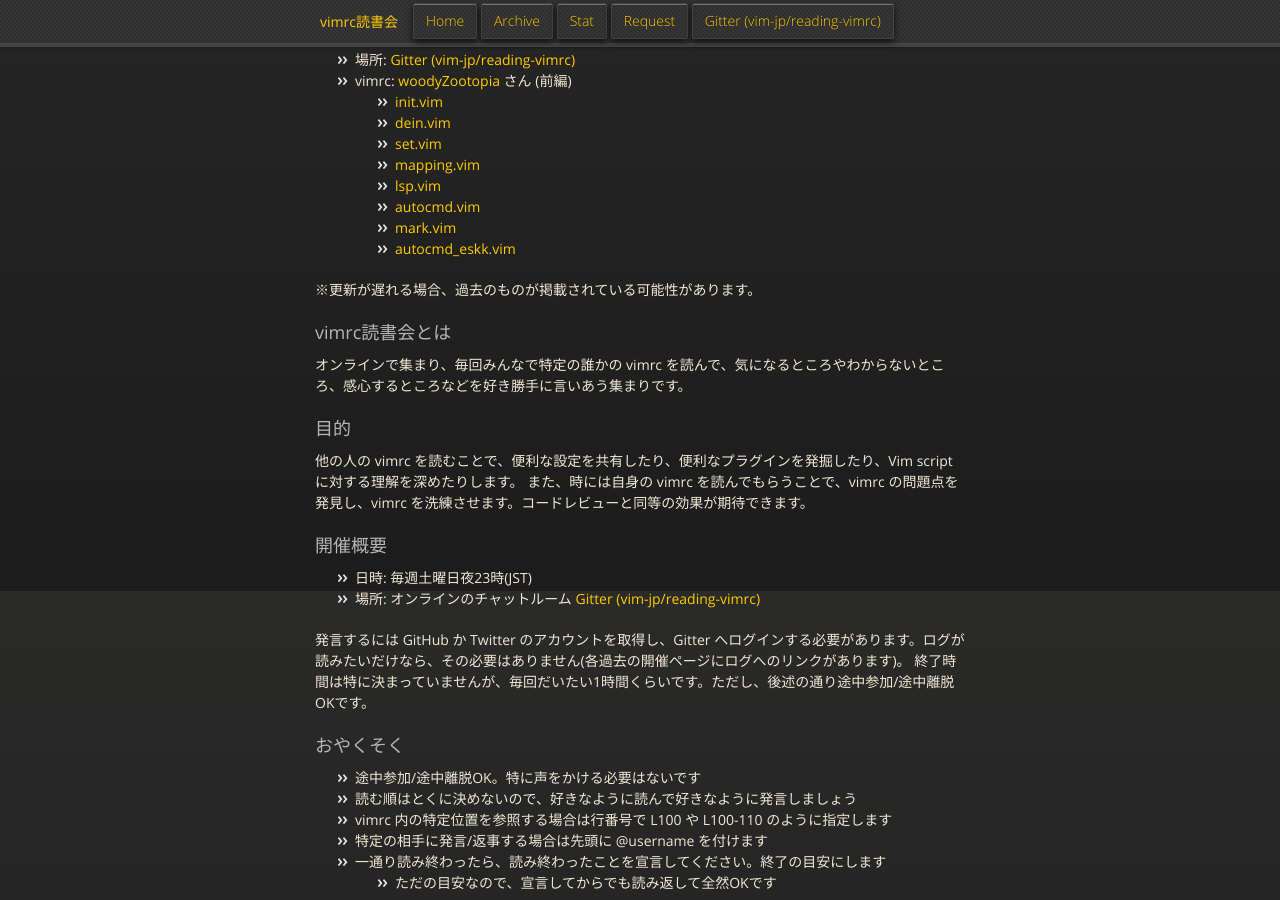
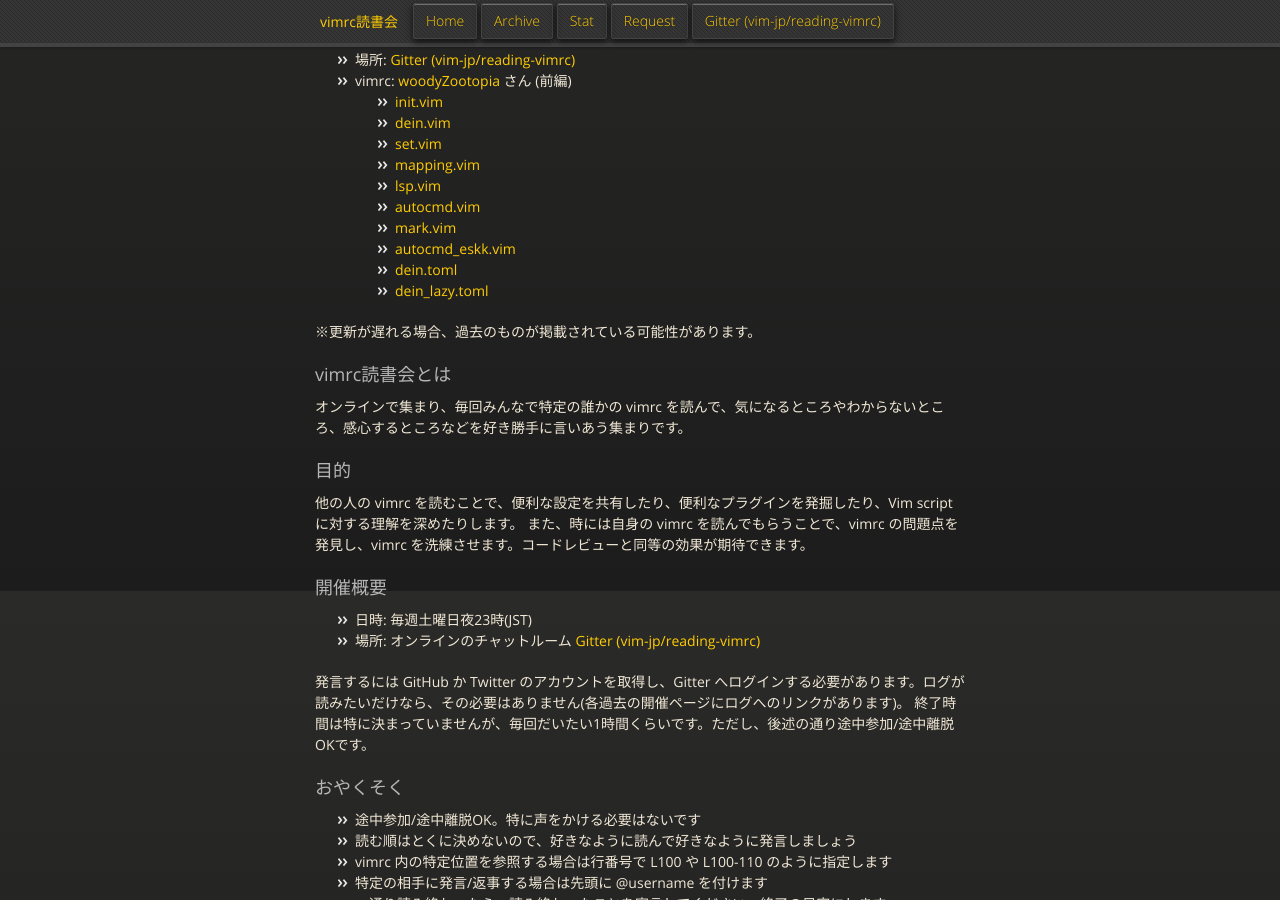
Before and after one commit to vim-jp/reading-vimrc, a Jekyll site: the page built from index.md, in a window 1280 px wide and 900 px high, scrolled down 309 px. Built offline with Jekyll 4.4.1, drawn with Linux system fonts in a browser that asks for light colours; nearby versions of some CDN libraries.

Commit message:
Update the next information: #473 woodyZootopia

```diff
--- a/_data/next.yml
+++ b/_data/next.yml
@@ -28,5 +28,11 @@
     - url: https://github.com/woodyZootopia/nvim/blob/master/autocmd_eskk.vim
       hash: null
       name: autocmd_eskk.vim
+    - url: https://github.com/woodyZootopia/nvim/blob/master/toml/dein.toml
+      hash: null
+      name: dein.toml
+    - url: https://github.com/woodyZootopia/nvim/blob/master/toml/dein_lazy.toml
+      hash: null
+      name: dein_lazy.toml
   part: 前編
   other: null
```
